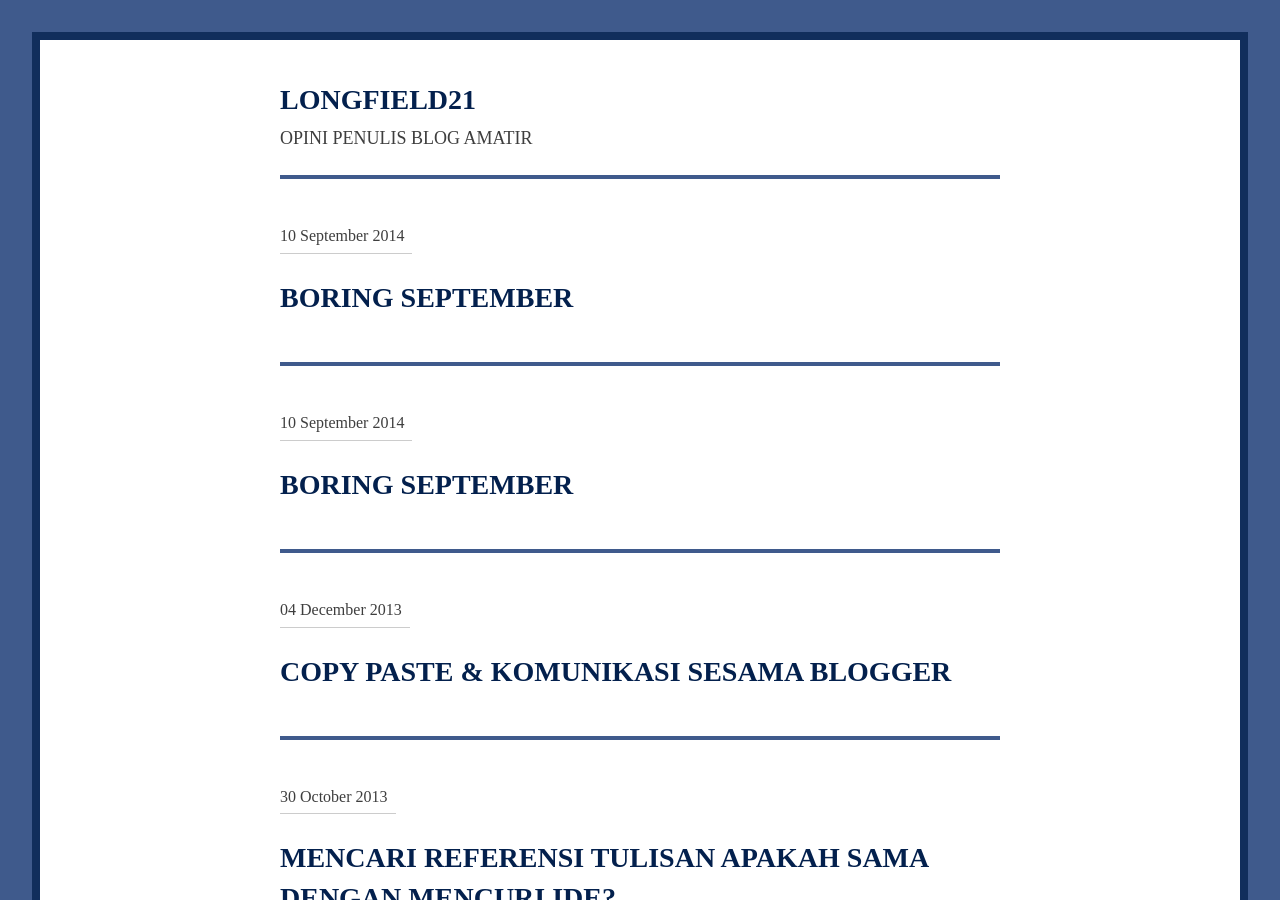
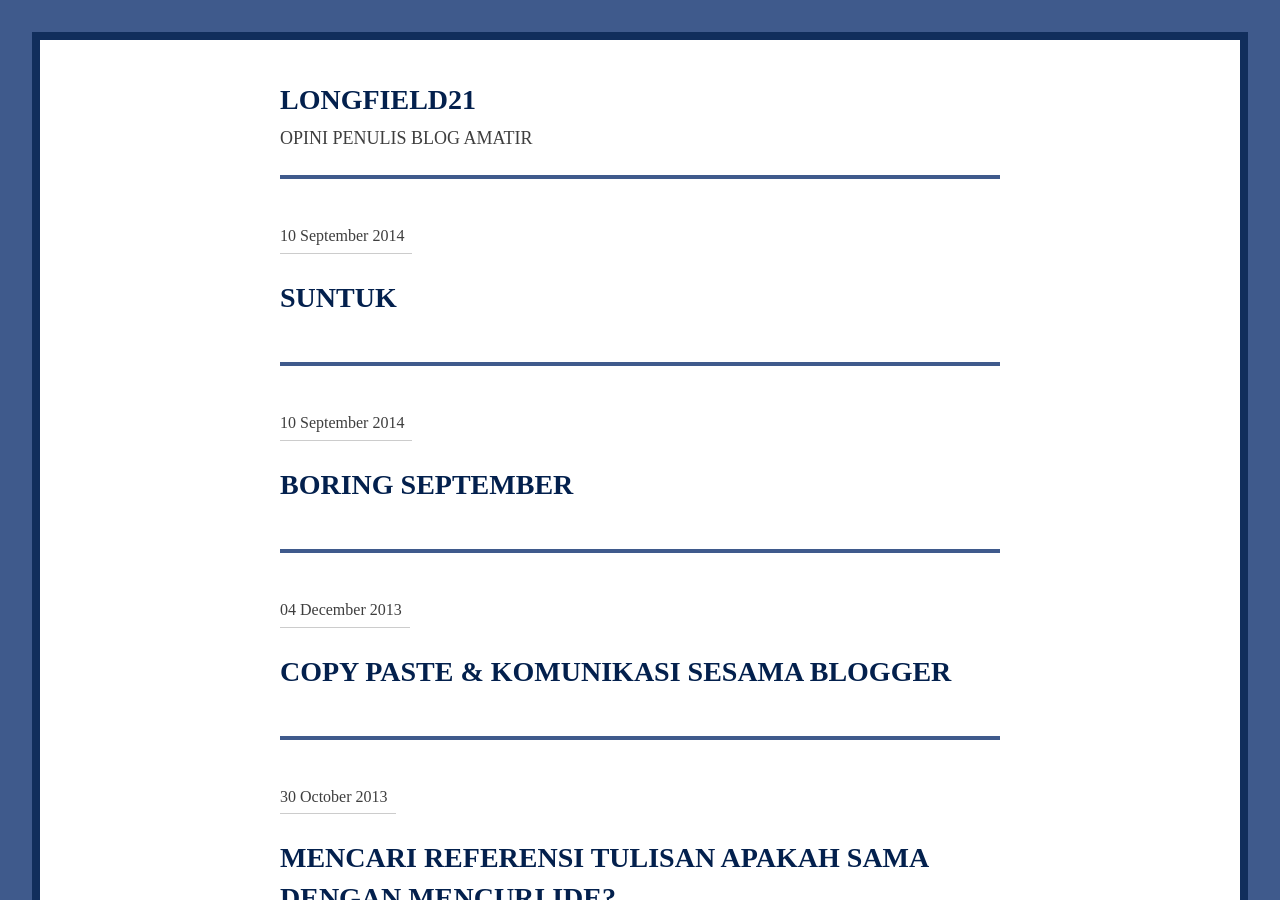
Before and after one commit to longfield21/longfield21.github.com, a Jekyll site: the page built from index.html, in a window 1280 px wide and 900 px high. Built offline with Jekyll 4.4.1, drawn with Linux system fonts in a browser that asks for light colours; some web fonts are replaced; Markdown is read by kramdown in place of the engine named in the settings; the list of posts is cut into pages by our own code.

Commit message:
Update 2016-02-27-suntuk.md

```diff
--- a/_posts/2016-02-27-suntuk.md
+++ b/_posts/2016-02-27-suntuk.md
@@ -1,9 +1,7 @@
 ---
 layout: post
-title: Boring September
+title: Suntuk
 date: 2014-09-10
 ---
 
-## suntuk
-
 lagi suntuk banget...
```
